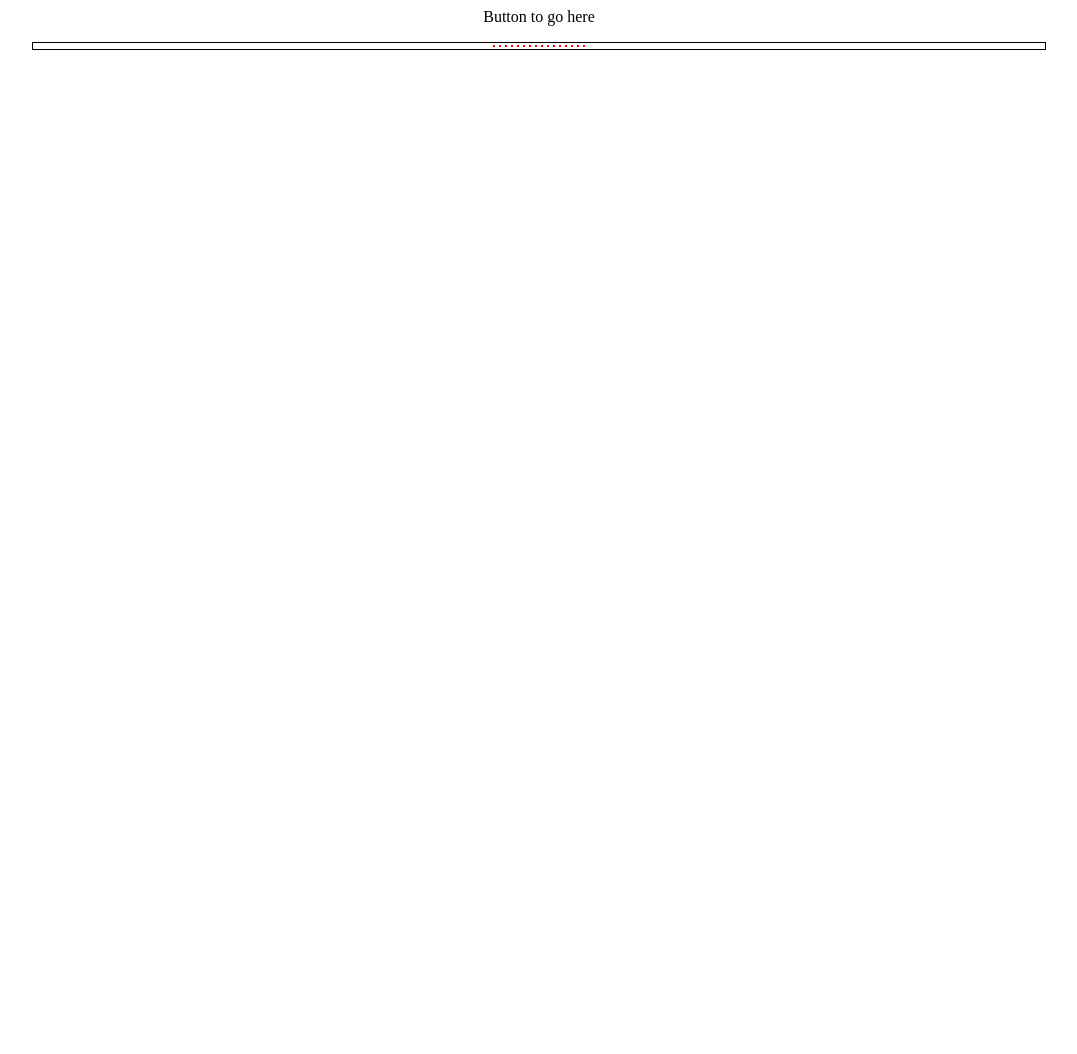
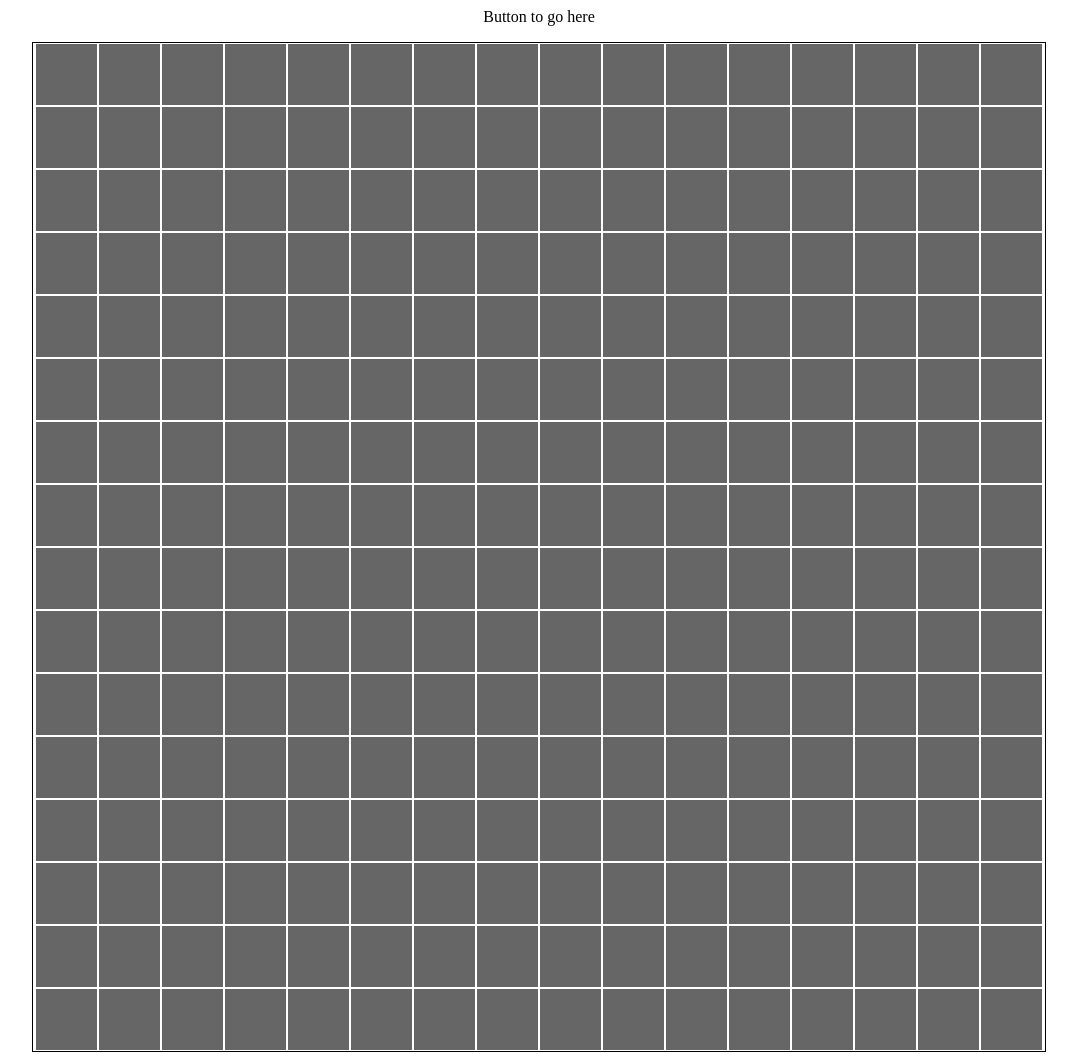
Before and after one commit to Dlmcgeen/drawing-pad, a plain HTML site: page index.html in a window 1280 px wide. Shown: the whole page, without its empty margins (101-1178 px from the left). Before the commit the page ends 800 px from the top, so only its background shows below. Drawn offline with Linux system fonts and the light colour scheme.

Commit message:
making progress

```diff
--- a/script.js
+++ b/script.js
@@ -1,5 +1,20 @@
 $(document).ready(function() {
-	for (var i = 1; i <= 16; i++) {
-		$('<div id="dots"></div>').appendTo('#pad');
+	var numDots = 16;
+	var padWidth = $('#pad').css('width');
+	padWidth = padWidth.slice(0,(padWidth.length)-2);
+	var padUseable = padWidth-((numDots+1)*2);
+	var dotSize = Math.floor(padUseable/numDots);
+	for (var x = 1; x <= numDots; x++) {
+		var row = ("row"+x);
+		$('<div id='+row+'></div>').appendTo('#pad');
+		for (var i = 1; i <= numDots; i++) {
+			$("#row"+x).append('<div class="dots"></div>');
+		};
 	};
+	$('.dots').width(dotSize+'px');
+	$('.dots').height(dotSize+'px');
+	$('.dots').hover(function() {
+		$(this).css("background-color", "black");
+	})
+
 });
--- a/stylesheet.css
+++ b/stylesheet.css
@@ -9,8 +9,8 @@
 	border: solid black 1px;
 }
 
-#dots {
-	border: solid red 1px;
-	margin: 2px;
+.dots {
+	background-color: #666;
+	margin: 1px;
 	display: inline-block;
 }
```
